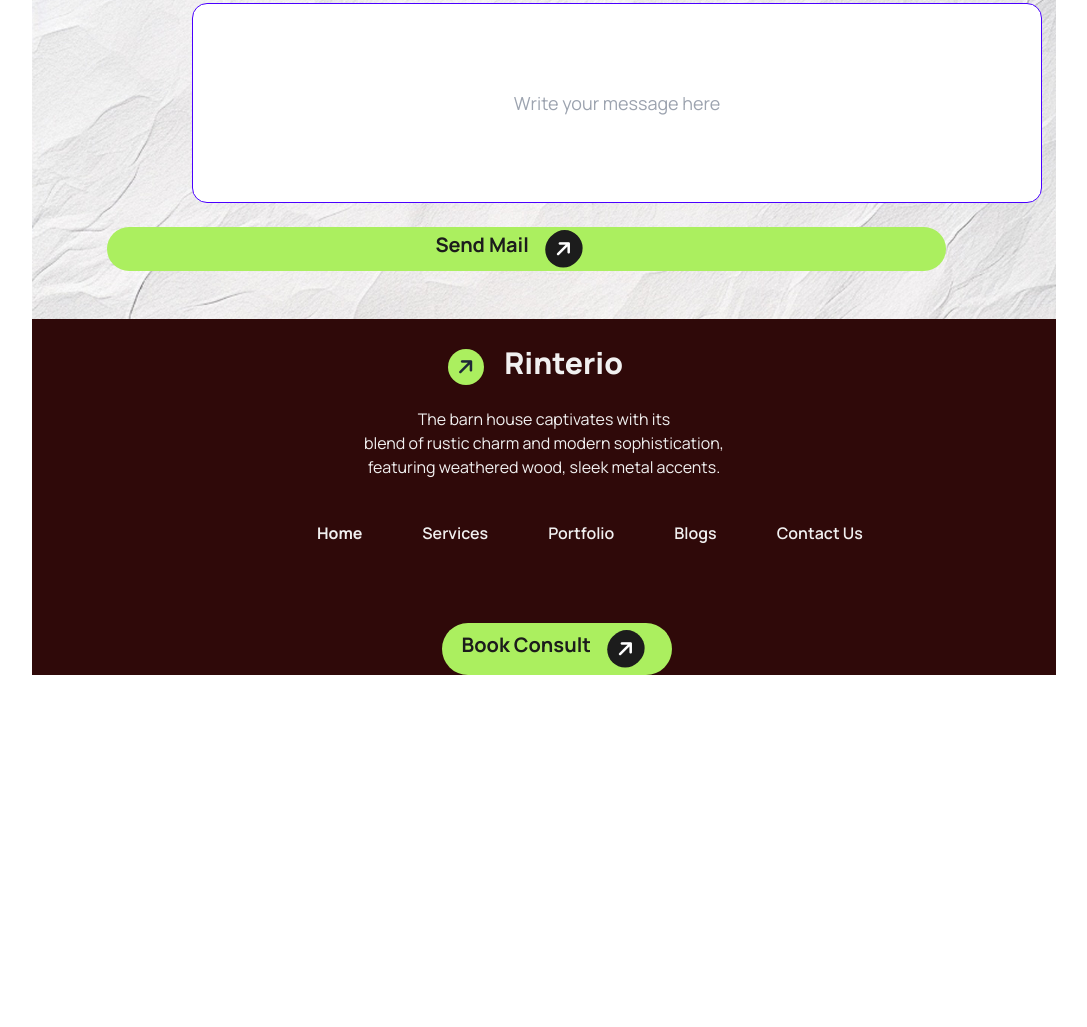
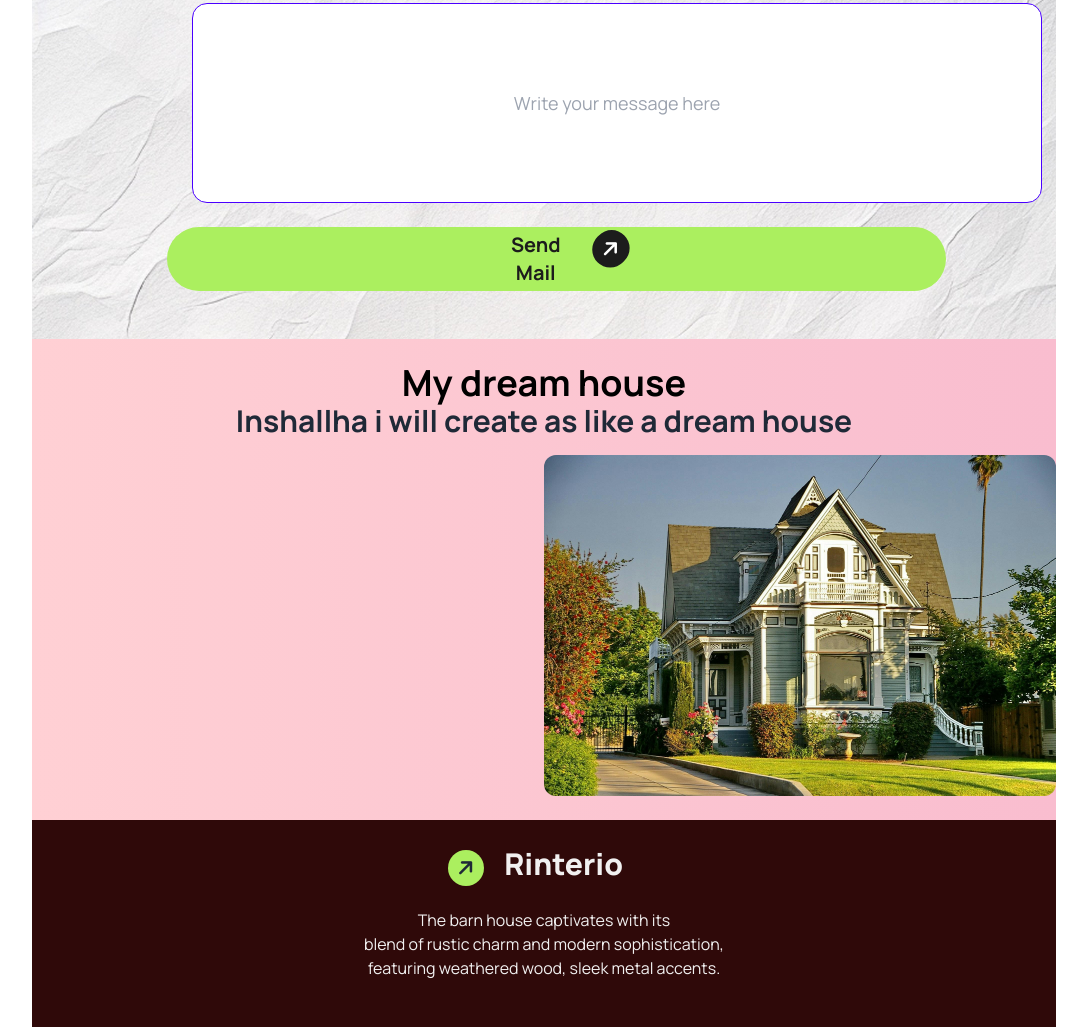
Before and after one commit to hridoy0705/B10-Assignment-image, a plain HTML site: page index.html in a window 1280 px wide. Shown: the part 4361-5388 px from the top of the page, without its empty margins (96-1183 px from the left). Before the commit the page ends 5060 px from the top, so only its background shows below. Drawn offline with nearby package versions, Linux system fonts and the light colour scheme.

Commit message:
complate project

```diff
--- a/index.html
+++ b/index.html
@@ -424,7 +424,7 @@ c
                     class="input input-bordered input-primary input-lg w-full ml-8 h-[150px] max-w-[440px] lg:max-w-[850px] lg:ml-[160px] lg:h-[200px] rounded-[15px] text-center align-top  " />
                 <!-- sent mail  -->
                 <div class="text-center max-w-[300px]lg:max-w-[300px] -ml-10 lg:ml-[10px] mr-9 lg:mr-[110px] my-6">
-                    <div class="bg-colorgreen lg:rounded-[50px] py-1 flex sm:visible lg:text-center px-[19%] lg:px-[35%] ml-[65px] rounded-xl">
+                    <div class="bg-colorgreen lg:rounded-[50px] py-1 flex sm:visible lg:text-center px-[19%] ml-[125px] lg:px-[35%] rounded-xl">
                         <a class=" text-cardcolor text-xl px-3 font-bold">Send Mail</a>
                         <div class="">
                         <i class="fa-solid fa-arrow-right -rotate-45 bg-cardcolor text-xl rounded-full h-9 w-13 px-1 py-1 bg-[#1C1C1C] text-white px-2.5 py-1.4 ml-1 "></i>
@@ -433,8 +433,32 @@ c
                 </div>
             </div>
         </div>
+        <!-- personal create start -->
+         <!-- parant div -->
+         <div class="my-6 text-center">
+
+                <h2 class="text-3xl lg:text-4xl font-bold text-black">My dream house</h2>
+                <p class="text-xl lg:text-3xl font-bold"> Inshallha i will create as like a dream house</p>
+
+
+
+                <img class="w-[50%] rounded-xl my-4 ml-[30%] lg:ml-[50%]" src="./assets/dream house.jpg" alt="">
+
+
+
+         </div>
+
+
+
+
+
+        <!-- personal create stop -->
+
+
+
             </main>
                     <!-- Main section close -->
+
                      <!-- Footer section start -->
                  <footer class="bg-footerbg mb-6">
                     <div class="text-center py-5 py-14">
@@ -444,7 +468,7 @@ c
                     <h2 class="text-center text-[#f1f0f0]">The barn house captivates with its<br> blend of rustic charm and modern sophistication,<br> featuring weathered wood, sleek
                     metal accents.</h2>
                         <div class="navbar-center lg:flex ml-[35px] mr-[90px] text-center lg:grid-rows ">
-                            <ul class="menu menu-horizontal px-1 ml-[150px] lg:ml-[230px] gap-x-7 my-7 grid-cols-1 lg:lg:grid-rows">
+                            <ul class="menu menu-horizontal px-1 ml-[140px] lg:ml-[230px] gap-x-7 my-7 grid-cols-1 lg:lg:grid-rows">
                                 <li><a class="text-[#f1f0f0] text-[16px] font-bold">Home</a></li>
                                 <li><a class="text-[#f1f0f0] text-[16px] font-semibold">Services</a></li>
                                 <li><a class="text-[#f1f0f0] text-[16px] font-semibold">Portfolio</a></li>
```
Also changed, not shown: assets/dream house.jpg (added).
